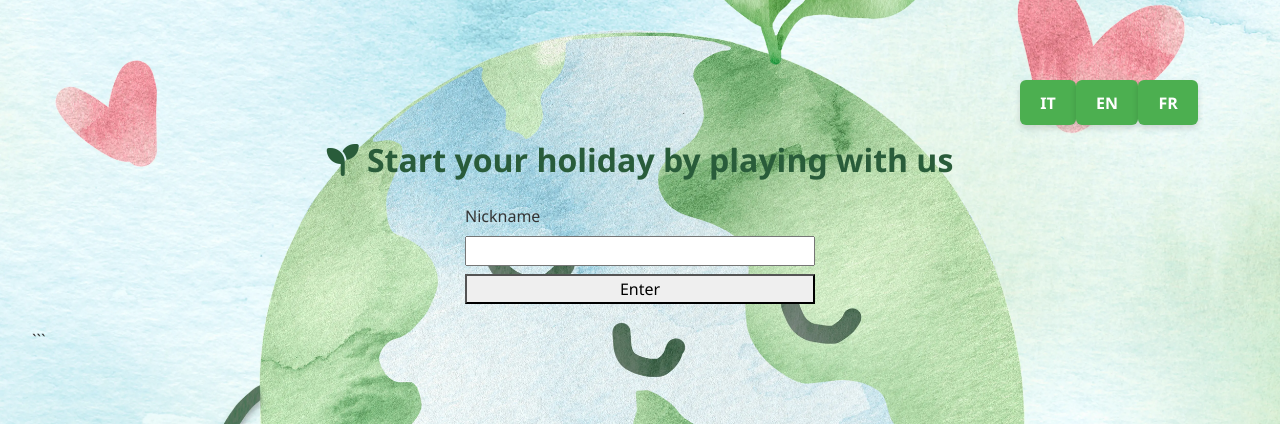
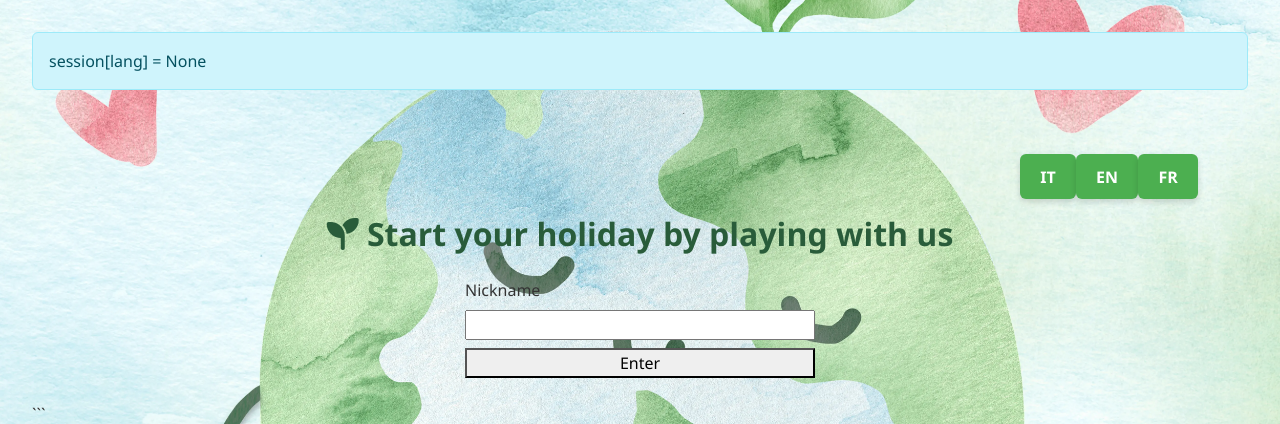
Before and after one commit to annamb2510/COZY_green_game, a Flask app: page /login in a window 1280 px wide. Shown: the top 424 px of the page. Run offline with Flask 3, Linux system fonts and the light colour scheme.

Commit message:
update lang

```diff
--- a/templates/base.html
+++ b/templates/base.html
@@ -49,6 +49,9 @@
 <body class="bg-sabbia text-marrone">
   <div class="loading" id="loading">
     {{ "🌱 Loading Green Game..."|t }}
+  </div>
+  <div class="alert alert-info">
+     session[lang] = {{ session.get('lang')|default('nessuna') }}
   </div>
 
   <div class="container py-4" id="mainContent" style="display: none;">
```
Also changed, not shown: translations/strings_it.json (renamed from translations/string_ita.json).
